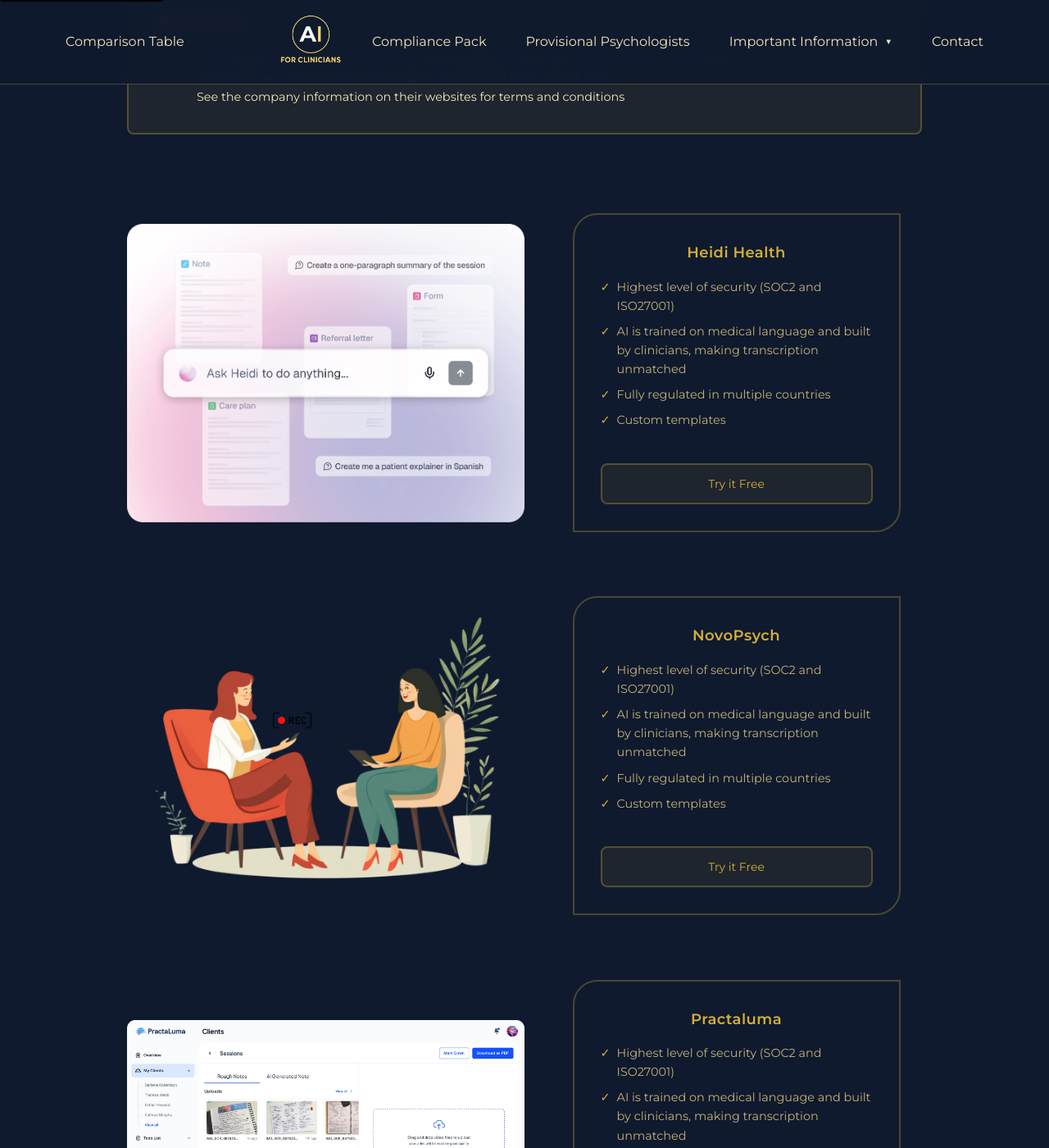
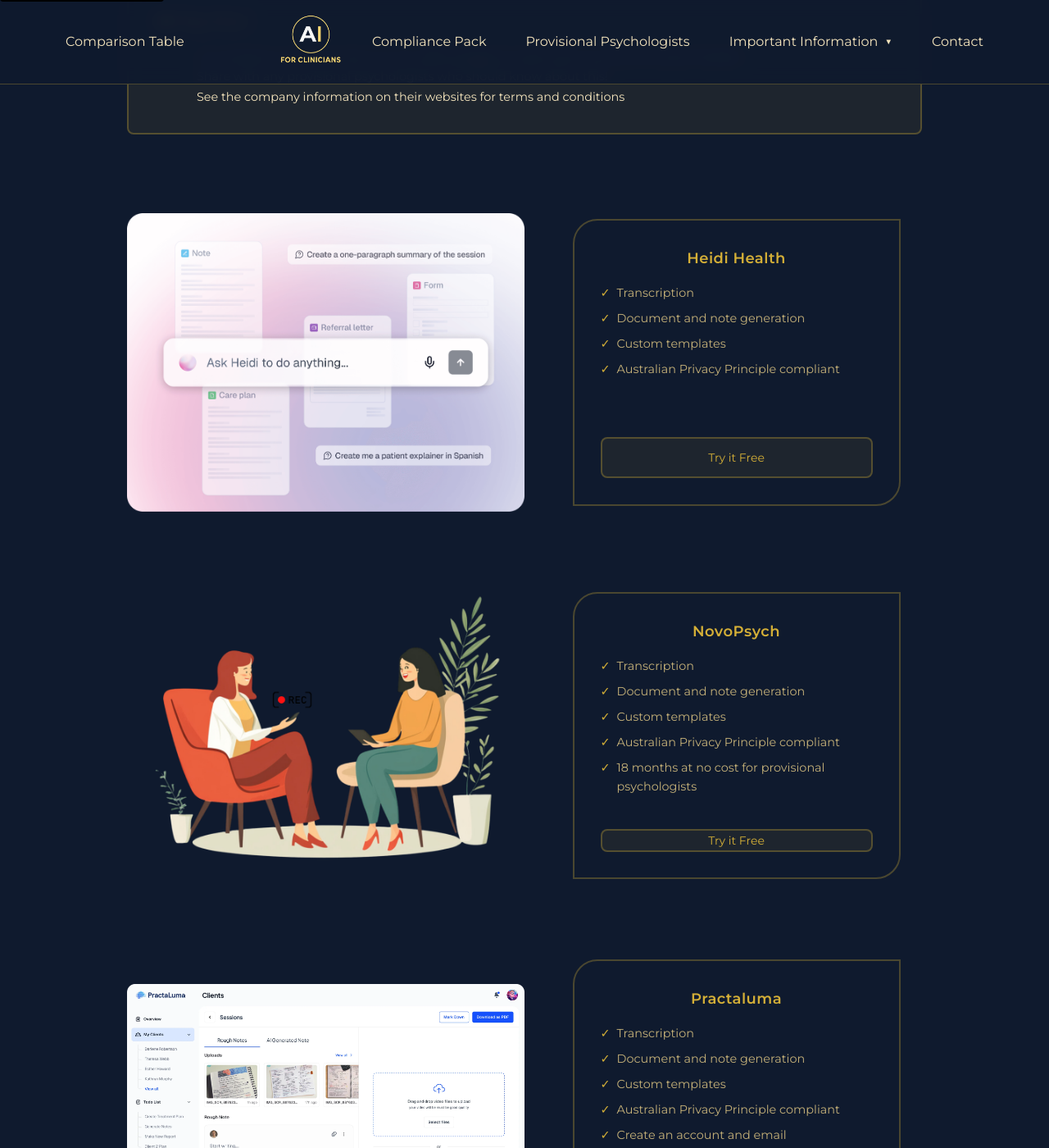
Before and after one commit to keisler-au/aiforclin, a Jekyll site: the page built from provisional-psychologists/index.html, in a window 1280 px wide and 1400 px high, scrolled down 550 px. Shown: the whole window at 82% size. Built offline with Jekyll 4.4.1, drawn with Linux system fonts in a browser that asks for light colours; some of the changed text lies outside the part shown.

Commit message:
fix/prov-psych-content

```diff
--- a/assets/css/style.css
+++ b/assets/css/style.css
@@ -1304,6 +1304,8 @@
 
 /* Provisional Psychologists */
 .prov-psych-card {
+    width: 100%;
+    height: 350px;
     max-width: 400px;
     margin: 0 auto;
 }
--- a/provisional-psychologists/index.html
+++ b/provisional-psychologists/index.html
@@ -58,21 +58,7 @@
         <div class="mb-8">
           <h3 class="card-title">${company.name}</h3>
           <ul class="card-list">
-            <li class="flex gap-05 mb-075">
-              <span class="text-gold">✓</span>Highest level of security (SOC2
-              and ISO27001)
-            </li>
-            <li class="flex gap-05 mb-075">
-              <span class="text-gold">✓</span>AI is trained on medical language
-              and built by clinicians, making transcription unmatched
-            </li>
-            <li class="flex gap-05 mb-075">
-              <span class="text-gold">✓</span>Fully regulated in multiple
-              countries
-            </li>
-            <li class="flex gap-05">
-              <span class="text-gold">✓</span>Custom templates
-            </li>
+            ${company.description.map((description) => `<li class="flex gap-05 mb-075"><span class="text-gold">✓</span>${description}</li>`).join("")}
           </ul>
         </div>
         <a
@@ -108,6 +94,6 @@
     </p>
   </section>
 
-  <section id="prov-psych-container" class="container-alt">
+  <section id="prov-psych-container" class="container-alt" style="margin-bottom: 5rem">
   </section>
 </div>
```
